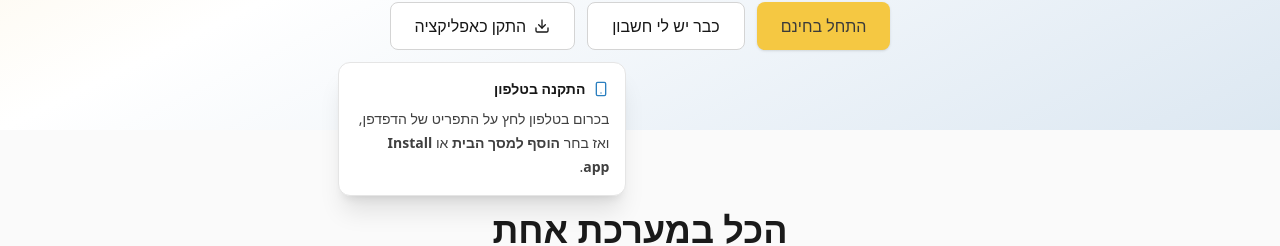
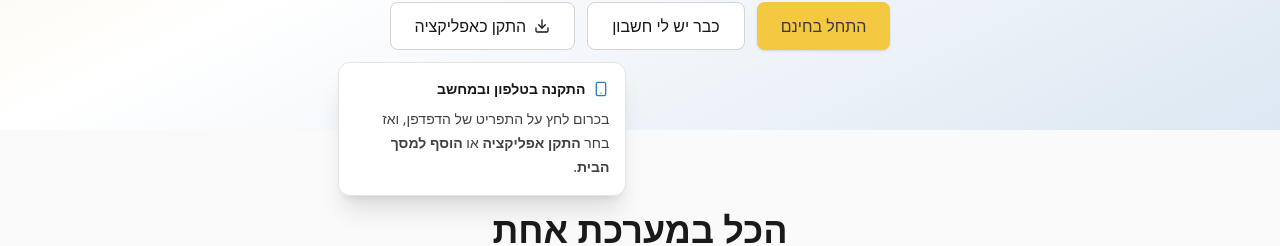
Before and after one commit to menachem6340-pixel/menlo-codex, a Next.js app in the folder manelo/: page / in a window 1280 px wide. Both pictures are taken after a click on the button "התקן כאפליקציה". Shown: the part 496-742 px from the top of the page. Built offline with nearby package versions, Linux system fonts and the light colour scheme.

Commit message:
Add desktop-friendly install button

```diff
--- a/manelo/src/components/pwa/install-app-button.tsx
+++ b/manelo/src/components/pwa/install-app-button.tsx
@@ -1,7 +1,7 @@
 "use client";
 
 import { useEffect, useState } from "react";
-import { Download, Smartphone } from "lucide-react";
+import { Download, MonitorDown, Smartphone } from "lucide-react";
 import { Button } from "@/components/ui/button";
 import { cn } from "@/lib/utils";
 
@@ -10,7 +10,12 @@ type BeforeInstallPromptEvent = Event & {
   userChoice: Promise<{ outcome: "accepted" | "dismissed"; platform: string }>;
 };
 
-export function InstallAppButton({ className }: { className?: string }) {
+interface InstallAppButtonProps {
+  className?: string;
+  compact?: boolean;
+}
+
+export function InstallAppButton({ className, compact = false }: InstallAppButtonProps) {
   const [installPrompt, setInstallPrompt] = useState<BeforeInstallPromptEvent | null>(null);
   const [isStandalone, setIsStandalone] = useState(false);
   const [showHelp, setShowHelp] = useState(false);
@@ -56,20 +61,31 @@ export function InstallAppButton({ className }: { className?: string }) {
 
   return (
     <div className={cn("relative inline-flex flex-col items-center", className)}>
-      <Button type="button" size="lg" variant="outline" className="text-base" onClick={handleInstall}>
-        <Download className="h-4 w-4" />
-        התקן כאפליקציה
+      <Button
+        type="button"
+        size={compact ? "sm" : "lg"}
+        variant="outline"
+        className={cn(compact ? "text-sm" : "text-base")}
+        onClick={handleInstall}
+      >
+        {compact ? <MonitorDown className="h-4 w-4" /> : <Download className="h-4 w-4" />}
+        <span>{compact ? "התקנה" : "התקן כאפליקציה"}</span>
       </Button>
 
       {showHelp && (
         <div className="absolute top-full z-20 mt-3 w-72 rounded-xl border border-neutral-200 bg-white p-4 text-right text-sm text-neutral-700 shadow-xl">
           <div className="mb-2 flex items-center gap-2 font-semibold text-neutral-900">
             <Smartphone className="h-4 w-4 text-[var(--color-brand-blue)]" />
-            התקנה בטלפון
+            התקנה בטלפון ובמחשב
           </div>
           <p className="leading-6">
-            בכרום בטלפון לחץ על התפריט של הדפדפן, ואז בחר {" "}
-            <strong>הוסף למסך הבית</strong> או <strong>Install app</strong>.
+            בכרום לחץ על התפריט של הדפדפן, ואז בחר
+            {" "}
+            <strong>התקן אפליקציה</strong>
+            {" "}
+            או
+            {" "}
+            <strong>הוסף למסך הבית</strong>.
           </p>
         </div>
       )}
```
